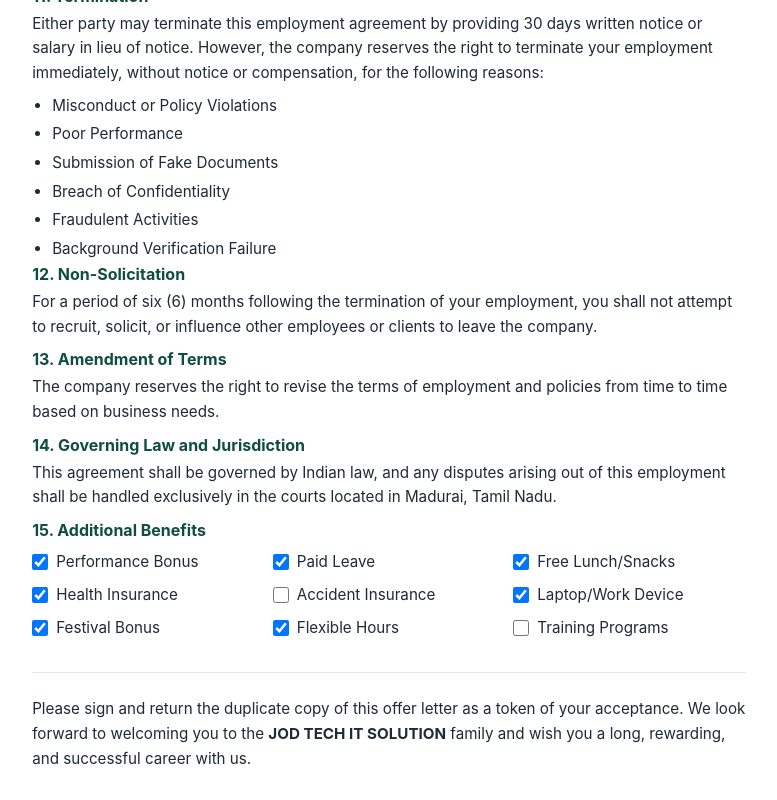
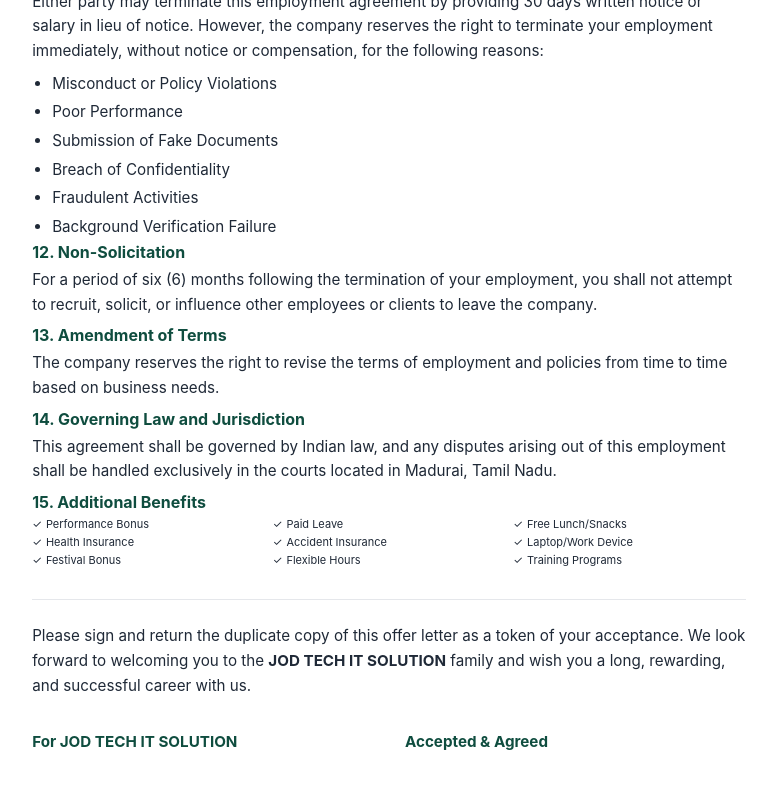
Before and after one commit to divi1127/offerletter, a React (Vite) app: page / in a window 1280 px wide. Shown: the part 2000-2800 px from the top of the page, without its empty margins (251-1028 px from the left). Built offline with nearby package versions, Linux system fonts and the light colour scheme.

Commit message:
first commit

```diff
--- a/src/components/OfferLetterForm.jsx
+++ b/src/components/OfferLetterForm.jsx
@@ -2,10 +2,10 @@
 
 const OfferLetterForm = () => {
   return (
-    <div className="text-[0.95rem] leading-relaxed text-gray-800 space-y-2">
+    <div className="text-[0.95rem] leading-relaxed text-gray-800 space-y-1.5">
 
       {/* 2. Employee Address Section */}
-      <div className="mb-2 min-h-[70px]"> {/* Reserved space for address to keep bottom alignment consistent */}
+      <div className="mb-1 min-h-[60px]"> {/* Reserved space for address to keep bottom alignment consistent */}
         <p className="font-bold text-gray-900 uppercase text-[10px] mb-1">To,</p>
         <div className="flex flex-col">
           <input type="text" placeholder="[Employee Name]" className="font-bold text-base border border-gray-300 rounded px-2 py-0.5 outline-none focus:border-brand w-full sm:w-64 transition-colors mb-1" />
@@ -177,19 +177,19 @@
         <p>This agreement shall be governed by Indian law, and any disputes arising out of this employment shall be handled exclusively in the courts located in Madurai, Tamil Nadu.</p>
       </div>
 
-      {/* 22. Additional Benefits */}
+      {/* 18. Additional Benefits */}
       <div className="avoid-break">
         <h3 className="font-bold text-brand mb-1 text-base">15. Additional Benefits</h3>
-        <div className="grid grid-cols-1 sm:grid-cols-2 md:grid-cols-3 gap-2 mt-2">
-          <label className="flex items-center gap-2 cursor-pointer"><input type="checkbox" defaultChecked className="w-4 h-4 text-brand rounded border-gray-300 focus:ring-brand" /> Performance Bonus</label>
-          <label className="flex items-center gap-2 cursor-pointer"><input type="checkbox" defaultChecked className="w-4 h-4 text-brand rounded border-gray-300 focus:ring-brand" /> Paid Leave</label>
-          <label className="flex items-center gap-2 cursor-pointer"><input type="checkbox" defaultChecked className="w-4 h-4 text-brand rounded border-gray-300 focus:ring-brand" /> Free Lunch/Snacks</label>
-          <label className="flex items-center gap-2 cursor-pointer"><input type="checkbox" defaultChecked className="w-4 h-4 text-brand rounded border-gray-300 focus:ring-brand" /> Health Insurance</label>
-          <label className="flex items-center gap-2 cursor-pointer"><input type="checkbox" className="w-4 h-4 text-brand rounded border-gray-300 focus:ring-brand" /> Accident Insurance</label>
-          <label className="flex items-center gap-2 cursor-pointer"><input type="checkbox" defaultChecked className="w-4 h-4 text-brand rounded border-gray-300 focus:ring-brand" /> Laptop/Work Device</label>
-          <label className="flex items-center gap-2 cursor-pointer"><input type="checkbox" defaultChecked className="w-4 h-4 text-brand rounded border-gray-300 focus:ring-brand" /> Festival Bonus</label>
-          <label className="flex items-center gap-2 cursor-pointer"><input type="checkbox" defaultChecked className="w-4 h-4 text-brand rounded border-gray-300 focus:ring-brand" /> Flexible Hours</label>
-          <label className="flex items-center gap-2 cursor-pointer"><input type="checkbox" className="w-4 h-4 text-brand rounded border-gray-300 focus:ring-brand" /> Training Programs</label>
+        <div className="grid grid-cols-3 gap-x-2 gap-y-1 text-[11px] leading-tight">
+          <div className="flex items-center gap-1"><span>✓</span> Performance Bonus</div>
+          <div className="flex items-center gap-1"><span>✓</span> Paid Leave</div>
+          <div className="flex items-center gap-1"><span>✓</span> Free Lunch/Snacks</div>
+          <div className="flex items-center gap-1"><span>✓</span> Health Insurance</div>
+          <div className="flex items-center gap-1"><span>✓</span> Accident Insurance</div>
+          <div className="flex items-center gap-1"><span>✓</span> Laptop/Work Device</div>
+          <div className="flex items-center gap-1"><span>✓</span> Festival Bonus</div>
+          <div className="flex items-center gap-1"><span>✓</span> Flexible Hours</div>
+          <div className="flex items-center gap-1"><span>✓</span> Training Programs</div>
         </div>
       </div>
 
```
Also changed, not shown: 1 other file (tests, documents, lock files or other folders).
